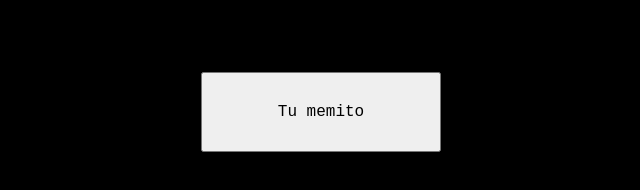
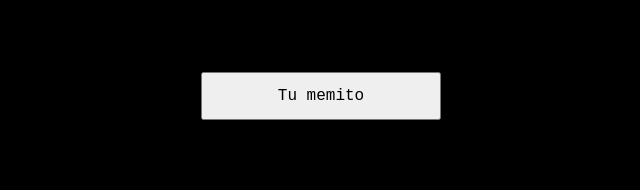
Before and after one commit to Marurodriguez/memitos, a plain HTML site: page index.html in a window 1280 px wide. Shown: the whole page, without its empty margins (327-967 px from the left). Drawn offline with nearby package versions, Linux system fonts and the light colour scheme.

Commit message:
correcciones

```diff
--- a/css/styles.css
+++ b/css/styles.css
@@ -7,7 +7,7 @@ body{
 
 button {
     width: 15em;
-    height: 5em;
+    height: 3em;
     font-family: 'Courier New', Courier, monospace;
     font-size: 1rem;
     margin: 4em 0 4em 0;
@@ -18,20 +18,3 @@ img{
     width: 50%;
     box-sizing: border-box;
 }
-/*
-@media screen and (max-width:480px) {
-
-    button {
-        margin: 50% 60% 0;
-        height: 100px;
-        font-family: 'Courier New', Courier, monospace;
-        font-size: 2rem;
-    }
-
-
-    img{
-        width: 80em;
-        margin: 60% 20%;
-    }
-
-}  */
```
